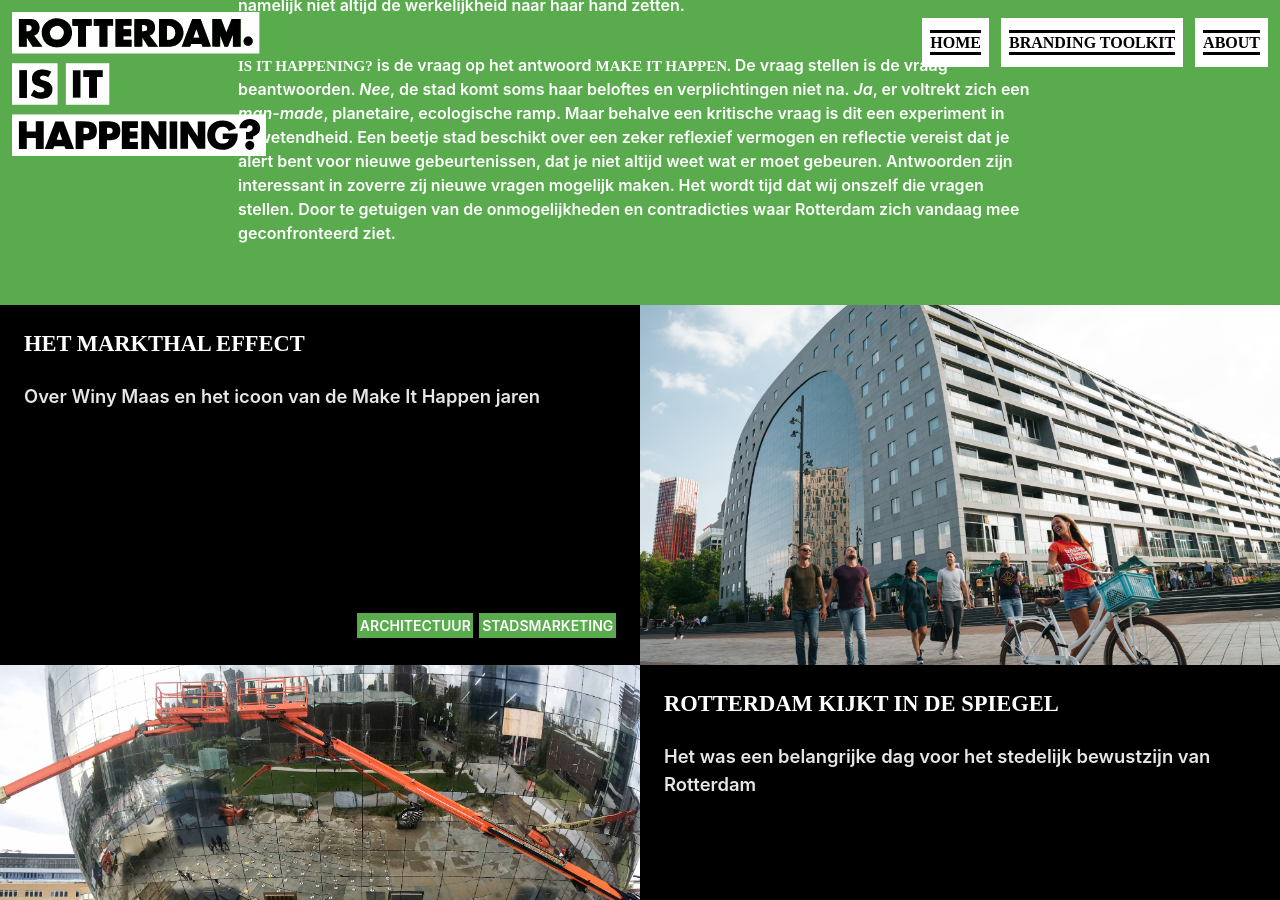
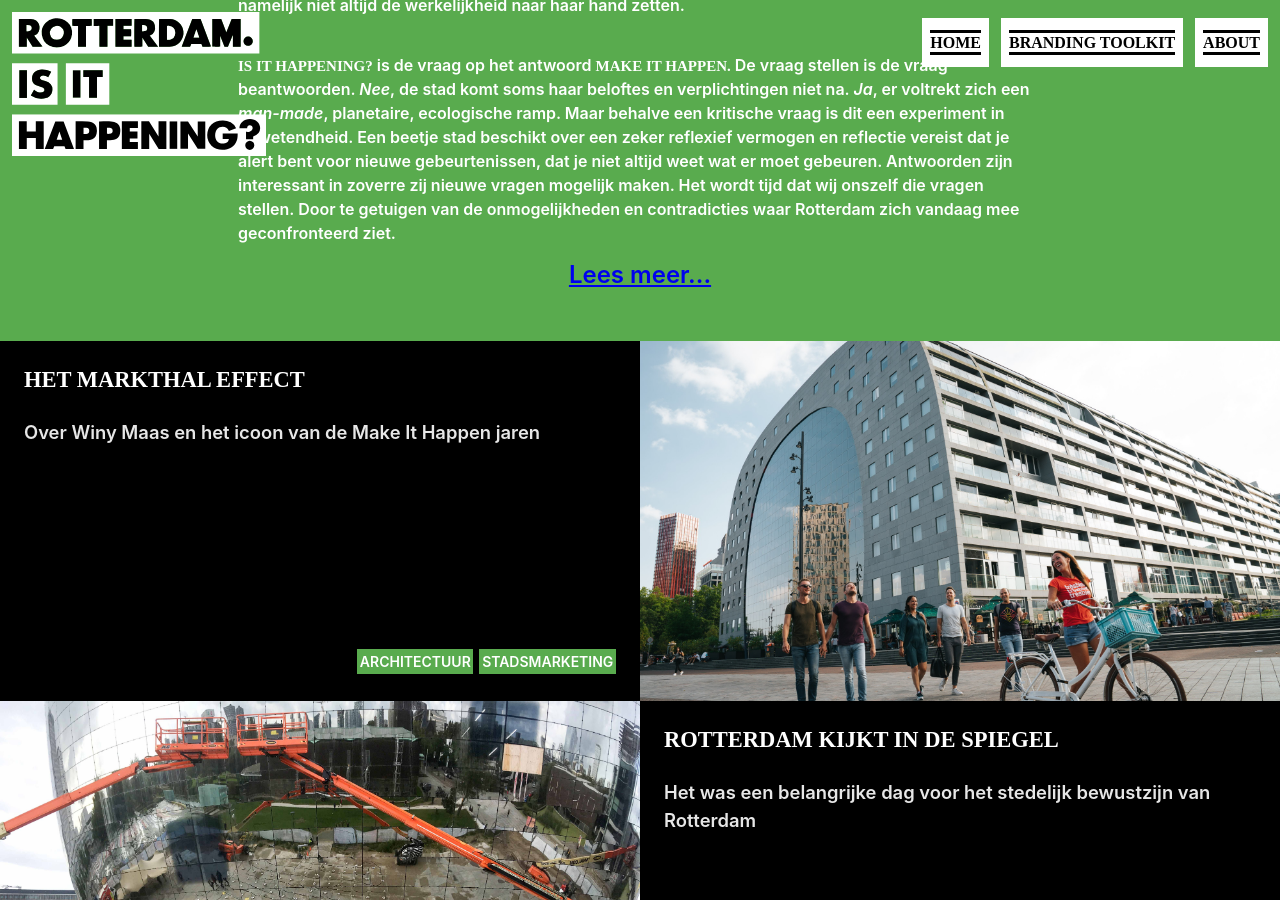
Before and after one commit to norealdirection/norealdirection.github.io, a Jekyll site: the page built from index.markdown, in a window 1280 px wide and 900 px high, scrolled down 1000 px. Built offline with Jekyll 4.4.1, drawn with Linux system fonts in a browser that asks for light colours.

Commit message:
Update index.markdown

```diff
--- a/index.markdown
+++ b/index.markdown
@@ -11,3 +11,7 @@
 Als stadsslogan moet **MAKE IT HAPPEN.** een samenvatting voorstellen van het verhaal van Rotterdam. Deze uitspraak er op gericht de stad en haar omgeving te veranderen. Het is de identiteit van Rotterdam, zegt men. Maar ondernemerschap alleen maakt geen identiteit. De ondernemer, het bedrijfsleven en de markt maken de economie, maar andere maatschappelijke structuren breken ze juist op. Geen vernieuwing zonder vernieling. Geen winnaars zonder verliezers. De slogan van Rotterdam is een gegeven, maar zij is incompleet; het ontbreekt haar aan reflectie. Onder het fineer van haar _can-do_ mentaliteit vindt men een ander stedelijke bewustzijn. Een bewustzijn dat getuigen is van de (toenemende) onmogelijkheid om de werkelijkheid—en de stad—te maken. Zelfs Rotterdam kan namelijk niet altijd de werkelijkheid naar haar hand zetten.
 
 **IS IT HAPPENING?** is de vraag op het antwoord **MAKE IT HAPPEN.** De vraag stellen is de vraag beantwoorden. _Nee_, de stad komt soms haar beloftes en verplichtingen niet na. _Ja_, er voltrekt zich een _man-made_, planetaire, ecologische ramp. Maar behalve een kritische vraag is dit een experiment in onwetendheid. Een beetje stad beschikt over een zeker reflexief vermogen en reflectie vereist dat je alert bent voor nieuwe gebeurtenissen, dat je niet altijd weet wat er moet gebeuren. Antwoorden zijn interessant in zoverre zij nieuwe vragen mogelijk maken. Het wordt tijd dat wij onszelf die vragen stellen. Door te getuigen van de onmogelijkheden en contradicties waar Rotterdam zich vandaag mee geconfronteerd ziet.
+
+<div class ="intro">
+	<a href="https://norealdirection.github.io/about/">Lees meer...</a>
+</div>
```
